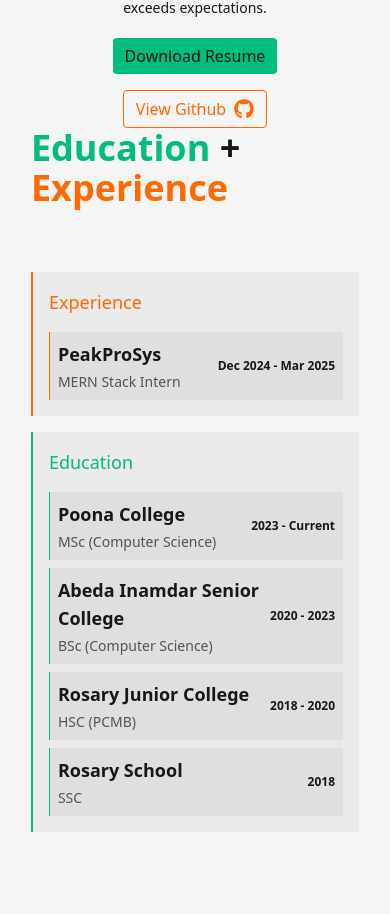
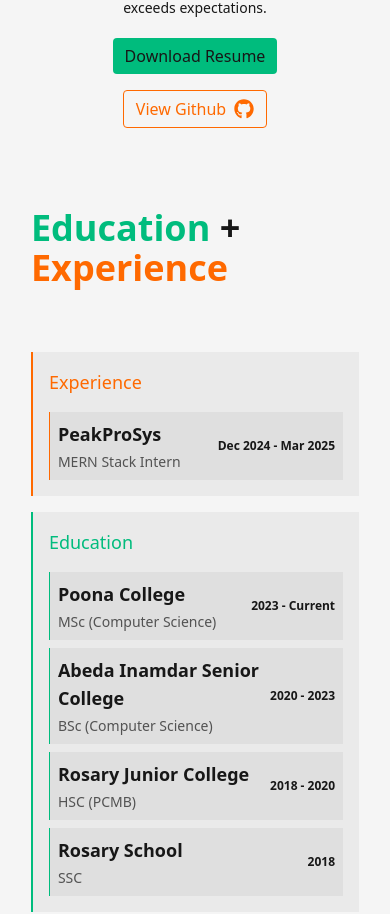
Before and after one commit to salman9802/Portfolio, a React (Vite) app: page / in a window 390 px wide. Shown: the part 812-1726 px from the top of the page. Built offline with nearby package versions, Linux system fonts and the light colour scheme.

Commit message:
feat: add animation on scroll

```diff
--- a/package.json
+++ b/package.json
@@ -12,6 +12,7 @@
   },
   "dependencies": {
     "@tailwindcss/vite": "^4.1.2",
+    "motion": "^12.6.3",
     "react": "^19.0.0",
     "react-dom": "^19.0.0",
     "react-icons": "^5.5.0",
--- a/src/components/Socials.tsx
+++ b/src/components/Socials.tsx
@@ -1,9 +1,27 @@
 import { FaArrowRight } from "react-icons/fa";
 import { SOCIAL } from "../constants/info";
+import { motion } from "motion/react";
 
 const Socials = () => {
   return (
-    <div className="my-8 flex flex-col gap-8">
+    <motion.div
+      initial={{
+        y: "20%",
+        opacity: 0,
+      }}
+      whileInView={{
+        y: "0%",
+        opacity: 1,
+        transition: {
+          duration: 1,
+        },
+      }}
+      viewport={{
+        once: true,
+        amount: 0.5,
+      }}
+      className="my-8 flex flex-col gap-8"
+    >
       <h1 className="text-primary h1">Socials</h1>
       <div className="grid grid-cols-2 gap-4 sm:grid-cols-3 lg:flex lg:flex-wrap">
         {/* socials */}
@@ -21,7 +39,7 @@ const Socials = () => {
           </a>
         ))}
       </div>
-    </div>
+    </motion.div>
   );
 };
 
--- a/src/components/Timeline.tsx
+++ b/src/components/Timeline.tsx
@@ -1,8 +1,26 @@
 import { TIMELINE } from "../constants/info";
+import { motion } from "motion/react";
 
 const Experience = () => {
   return (
-    <div className="flex min-h-screen flex-col gap-8">
+    <motion.div
+      initial={{
+        y: "20%",
+        opacity: 0,
+      }}
+      whileInView={{
+        y: "0%",
+        opacity: 1,
+        transition: {
+          duration: 1,
+        },
+      }}
+      viewport={{
+        once: true,
+        amount: 0.5,
+      }}
+      className="mt-20 flex min-h-screen flex-col gap-8 sm:mt-0"
+    >
       <h1 className="h1">
         <span className="text-primary">Education</span> +{" "}
         <span className="text-accent">Experience</span>
@@ -61,7 +79,7 @@ const Experience = () => {
           </div>
         </div>
       </div>
-    </div>
+    </motion.div>
   );
 };
 
--- a/src/components/profile/ProfileLeft.tsx
+++ b/src/components/profile/ProfileLeft.tsx
@@ -1,8 +1,27 @@
 import { PROFILE, SOCIAL } from "../../constants/info";
+
+import { motion } from "motion/react";
 
 const Info = () => {
   return (
-    <div className="flex flex-col gap-1 text-center md:gap-2 lg:w-1/2 lg:gap-4 lg:text-left">
+    <motion.div
+      initial={{
+        x: "-20%",
+        opacity: 0,
+      }}
+      whileInView={{
+        x: "0%",
+        opacity: 1,
+        transition: {
+          duration: 1,
+        },
+      }}
+      viewport={{
+        once: true,
+        amount: 0.5,
+      }}
+      className="flex h-fit flex-col gap-1 text-center md:gap-2 lg:w-1/2 lg:gap-4 lg:text-left"
+    >
       <h1 className="h1">
         Hello, I'm <span className="text-primary">{PROFILE.NAME}</span>
       </h1>
@@ -30,7 +49,7 @@ const Info = () => {
           {SOCIAL.filter((s) => s.name === "Github")[0].icon}
         </a>
       </div>
-    </div>
+    </motion.div>
   );
 };
 
--- a/src/components/profile/ProfileRight.tsx
+++ b/src/components/profile/ProfileRight.tsx
@@ -1,6 +1,7 @@
 import { useState } from "react";
 import { FaRegCopy } from "react-icons/fa";
 import { IoMdCheckmark } from "react-icons/io";
+import { motion } from "motion/react";
 
 import { PROFILE } from "../../constants/info";
 
@@ -26,7 +27,24 @@ const ProfileRight = () => {
   };
 
   return (
-    <div className="flex flex-col items-center gap-2 md:gap-4 lg:w-1/2 lg:gap-6">
+    <motion.div
+      initial={{
+        x: "20%",
+        opacity: 0,
+      }}
+      whileInView={{
+        x: "0%",
+        opacity: 1,
+        transition: {
+          duration: 1,
+        },
+      }}
+      viewport={{
+        once: true,
+        amount: 0.5,
+      }}
+      className="flex flex-col items-center gap-2 md:gap-4 lg:w-1/2 lg:gap-6"
+    >
       <img
         className="h-64 w-64 rounded-full object-cover object-center lg:h-96 lg:w-96"
         src={PROFILE.PIC}
@@ -55,7 +73,7 @@ const ProfileRight = () => {
           <FaRegCopy className="text-theme-text/40" />
         )}
       </button>
-    </div>
+    </motion.div>
   );
 };
 
```
Also changed, not shown: 1 other file (tests, documents, lock files or other folders).
